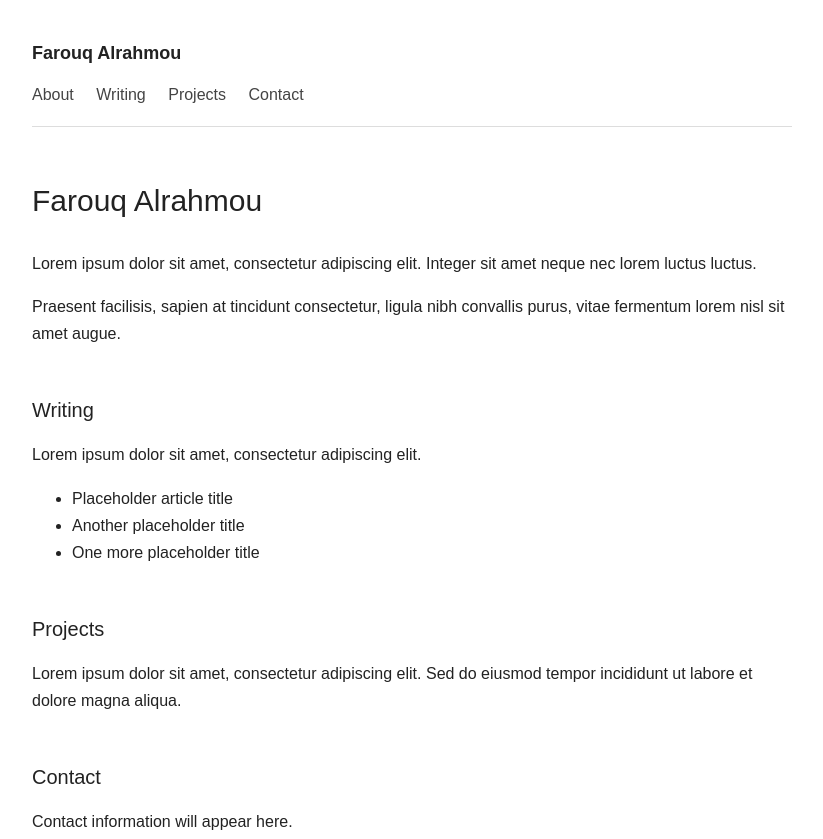
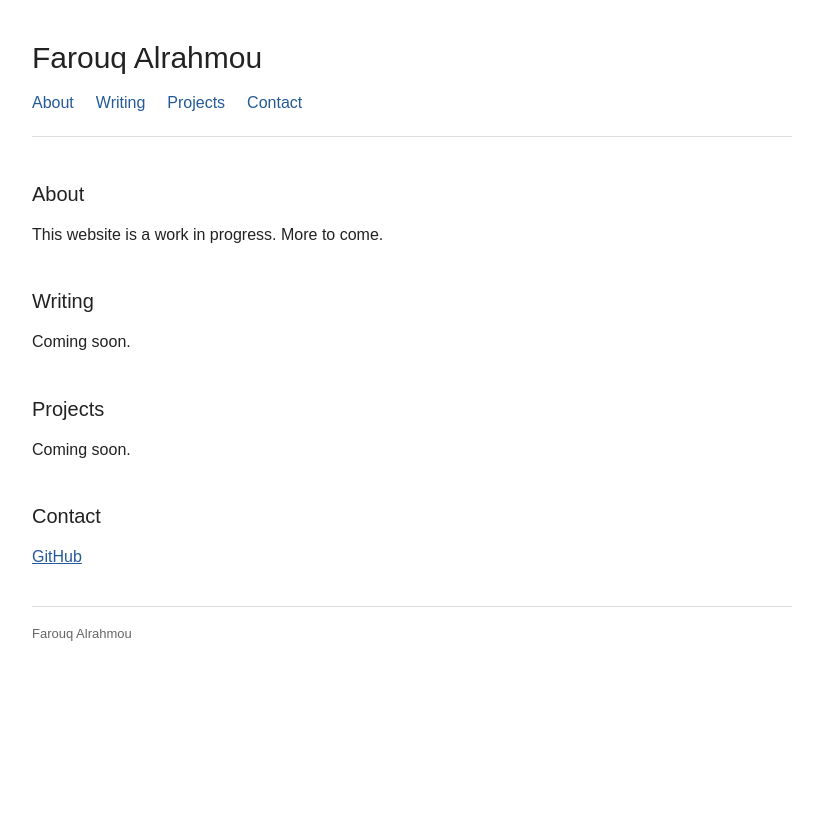
Before and after one commit to Farouq10/farouqalrahmou.github.io, a plain HTML site: page index.html in a window 1280 px wide. Shown: the top 839 px of the page, without its empty margins (228-1051 px from the left). After the commit the page ends 800 px from the top, so only its background shows below. Drawn offline with Linux system fonts and the light colour scheme.

Commit message:
Simplify personal homepage with minimal placeholder sections

```diff
--- a/index.html
+++ b/index.html
@@ -1,9 +1,9 @@
 <!DOCTYPE html>
 <html lang="en">
 <head>
-  <meta charset="UTF-8">
-  <meta name="viewport" content="width=device-width, initial-scale=1.0">
-  <meta name="description" content="Personal website of Farouq Alrahmou">
+  <meta charset="utf-8">
+  <meta name="viewport" content="width=device-width, initial-scale=1">
+  <meta name="description" content="Personal website of Farouq Alrahmou.">
   <title>Farouq Alrahmou</title>
   <style>
     body {
@@ -18,65 +18,63 @@
     .page {
       max-width: 760px;
       margin: 0 auto;
-      padding: 38px 24px 80px;
+      padding: 38px 24px 64px;
     }
 
     header {
       border-bottom: 1px solid #ddd;
-      padding-bottom: 18px;
-      margin-bottom: 48px;
+      padding-bottom: 20px;
+      margin-bottom: 40px;
     }
 
-    .site-name {
-      font-size: 18px;
-      font-weight: bold;
-      color: #222;
-      text-decoration: none;
+    h1 {
+      margin: 0 0 12px;
+      font-size: 30px;
+      font-weight: normal;
+      line-height: 1.3;
     }
 
     nav {
-      margin-top: 12px;
+      display: flex;
+      flex-wrap: wrap;
+      gap: 6px 22px;
     }
 
-    nav a {
-      margin-right: 18px;
-      color: #444;
-      text-decoration: none;
-    }
+    a { color: #245a98; }
+    nav a { text-decoration: none; }
+    a:hover { text-decoration: underline; }
+    a:focus-visible { outline: 2px solid #245a98; outline-offset: 4px; }
 
-    nav a:hover, a:hover {
-      text-decoration: underline;
-    }
-
-    h1 {
-      font-size: 30px;
-      font-weight: normal;
-      margin: 0 0 24px;
+    section {
+      margin-bottom: 36px;
+      scroll-margin-top: 24px;
     }
 
     h2 {
+      margin: 0 0 10px;
       font-size: 20px;
       font-weight: normal;
-      margin: 0 0 14px;
     }
 
-    p { margin: 0 0 16px; }
-    a { color: #245a98; }
-
-    section { margin: 0 0 46px; }
+    p { margin: 0; }
 
     footer {
       border-top: 1px solid #ddd;
       padding-top: 16px;
+      color: #666;
       font-size: 13px;
-      color: #777;
+    }
+
+    @media (max-width: 480px) {
+      .page { padding: 28px 20px 48px; }
+      h1 { font-size: 27px; }
     }
   </style>
 </head>
 <body>
   <div class="page">
     <header>
-      <a class="site-name" href="#home">Farouq Alrahmou</a>
+      <h1>Farouq Alrahmou</h1>
       <nav aria-label="Main navigation">
         <a href="#about">About</a>
         <a href="#writing">Writing</a>
@@ -85,31 +83,25 @@
       </nav>
     </header>
 
-    <main id="home">
-      <section id="about">
-        <h1>Farouq Alrahmou</h1>
-        <p>Lorem ipsum dolor sit amet, consectetur adipiscing elit. Integer sit amet neque nec lorem luctus luctus.</p>
-        <p>Praesent facilisis, sapien at tincidunt consectetur, ligula nibh convallis purus, vitae fermentum lorem nisl sit amet augue.</p>
+    <main>
+      <section id="about" aria-labelledby="about-heading">
+        <h2 id="about-heading">About</h2>
+        <p>This website is a work in progress. More to come.</p>
       </section>
 
-      <section id="writing">
-        <h2>Writing</h2>
-        <p>Lorem ipsum dolor sit amet, consectetur adipiscing elit.</p>
-        <ul>
-          <li>Placeholder article title</li>
-          <li>Another placeholder title</li>
-          <li>One more placeholder title</li>
-        </ul>
+      <section id="writing" aria-labelledby="writing-heading">
+        <h2 id="writing-heading">Writing</h2>
+        <p>Coming soon.</p>
       </section>
 
-      <section id="projects">
-        <h2>Projects</h2>
-        <p>Lorem ipsum dolor sit amet, consectetur adipiscing elit. Sed do eiusmod tempor incididunt ut labore et dolore magna aliqua.</p>
+      <section id="projects" aria-labelledby="projects-heading">
+        <h2 id="projects-heading">Projects</h2>
+        <p>Coming soon.</p>
       </section>
 
-      <section id="contact">
-        <h2>Contact</h2>
-        <p>Contact information will appear here.</p>
+      <section id="contact" aria-labelledby="contact-heading">
+        <h2 id="contact-heading">Contact</h2>
+        <p><a href="https://github.com/Farouq10">GitHub</a></p>
       </section>
     </main>
 
```
